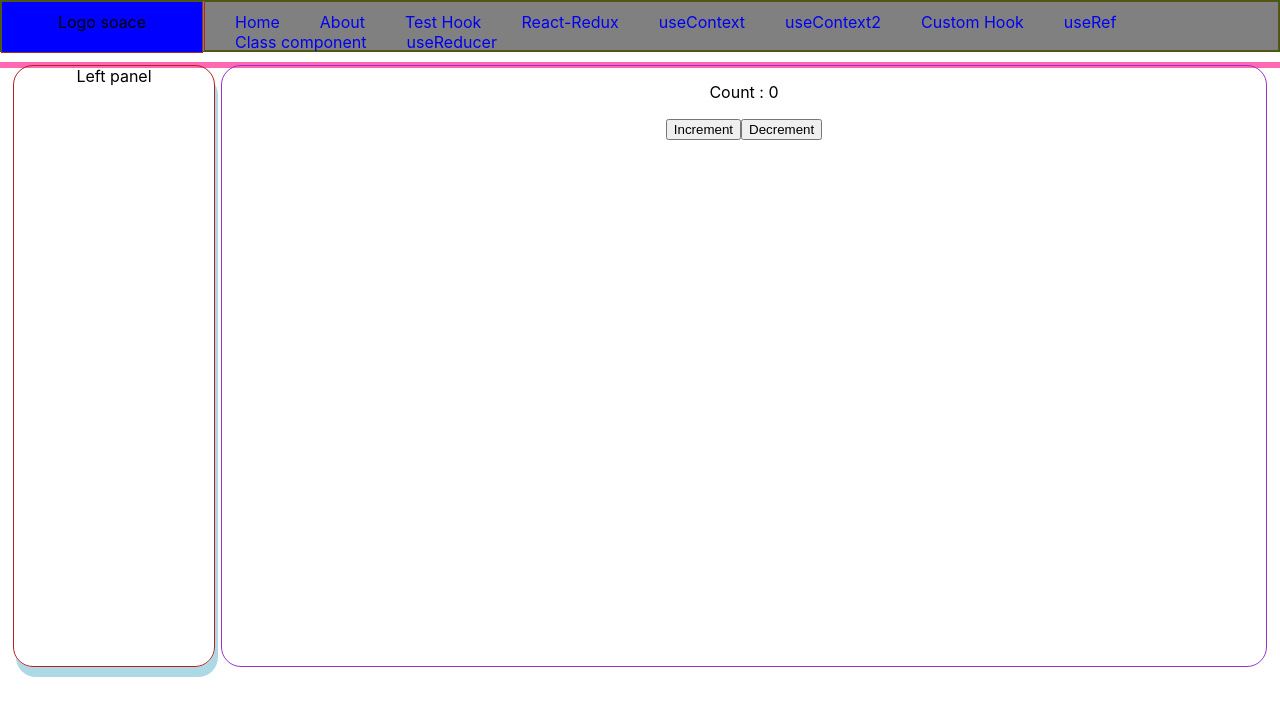
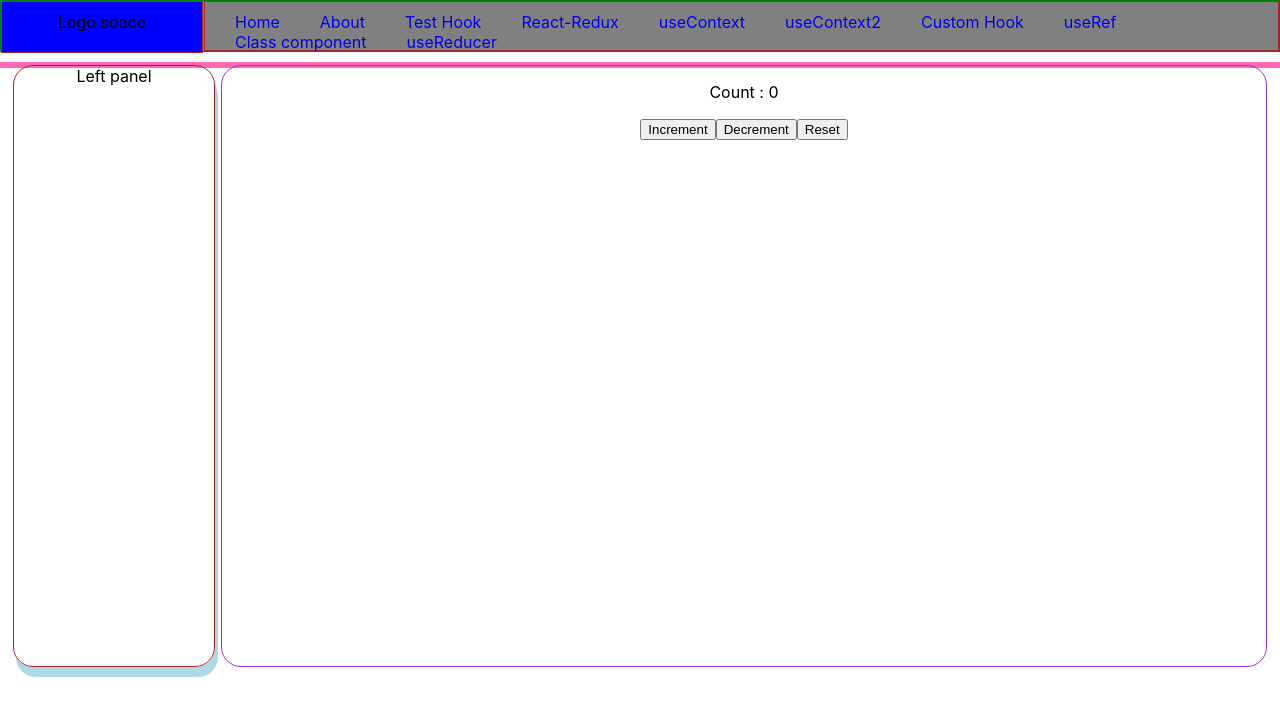
Before and after one commit to sandiplayek/react18, a React (Create React App) app: page /reducer in a window 1280 px wide. Shown: the top 716 px of the page. Built offline with nearby package versions, Linux system fonts and the light colour scheme.

Commit message:
useReducer hook

```diff
--- a/src/pages/Reducerhook.js
+++ b/src/pages/Reducerhook.js
@@ -3,7 +3,7 @@ import { useReducer } from 'react';
 import { Helmet } from 'react-helmet';
 import Navbar from './Components/Navbar';
 import Leftpanel from './Leftpanel';
-const initialState ={ count : 0 }
+const initialState = { count : 0 }
 
 function countReducer(state,action){
     switch (action.type){
@@ -11,8 +11,10 @@ function countReducer(state,action){
             return {count: state.count+action.payload}
         case 'decrement' :
             return {count: state.count-action.payload}
+        case 'reset' :
+            return initialState;
         default:
-            return state
+            return state;
     }
 }
 
@@ -30,6 +32,7 @@ const Reducerhook = () => {
             <p>Count : {statee.count}</p>
             <button onClick={()=>dispatchh({type : 'increment',payload : 10})}>Increment</button>
             <button onClick={()=>dispatchh({type : 'decrement',payload : 10})}>Decrement</button>
+            <button onClick={() => dispatchh({ type: "reset" })}>Reset</button>
             </div>
             </div>
         </>
```
